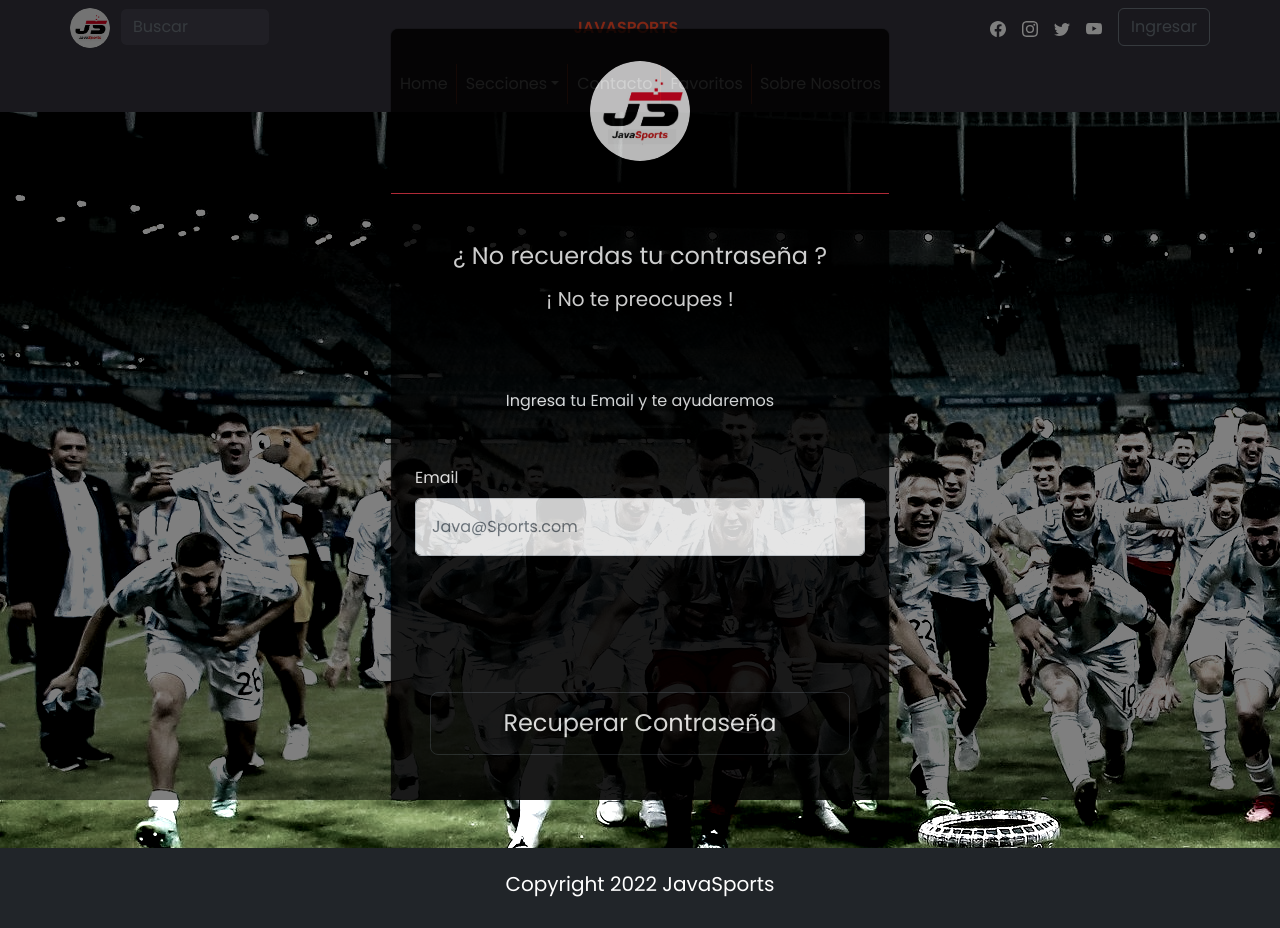
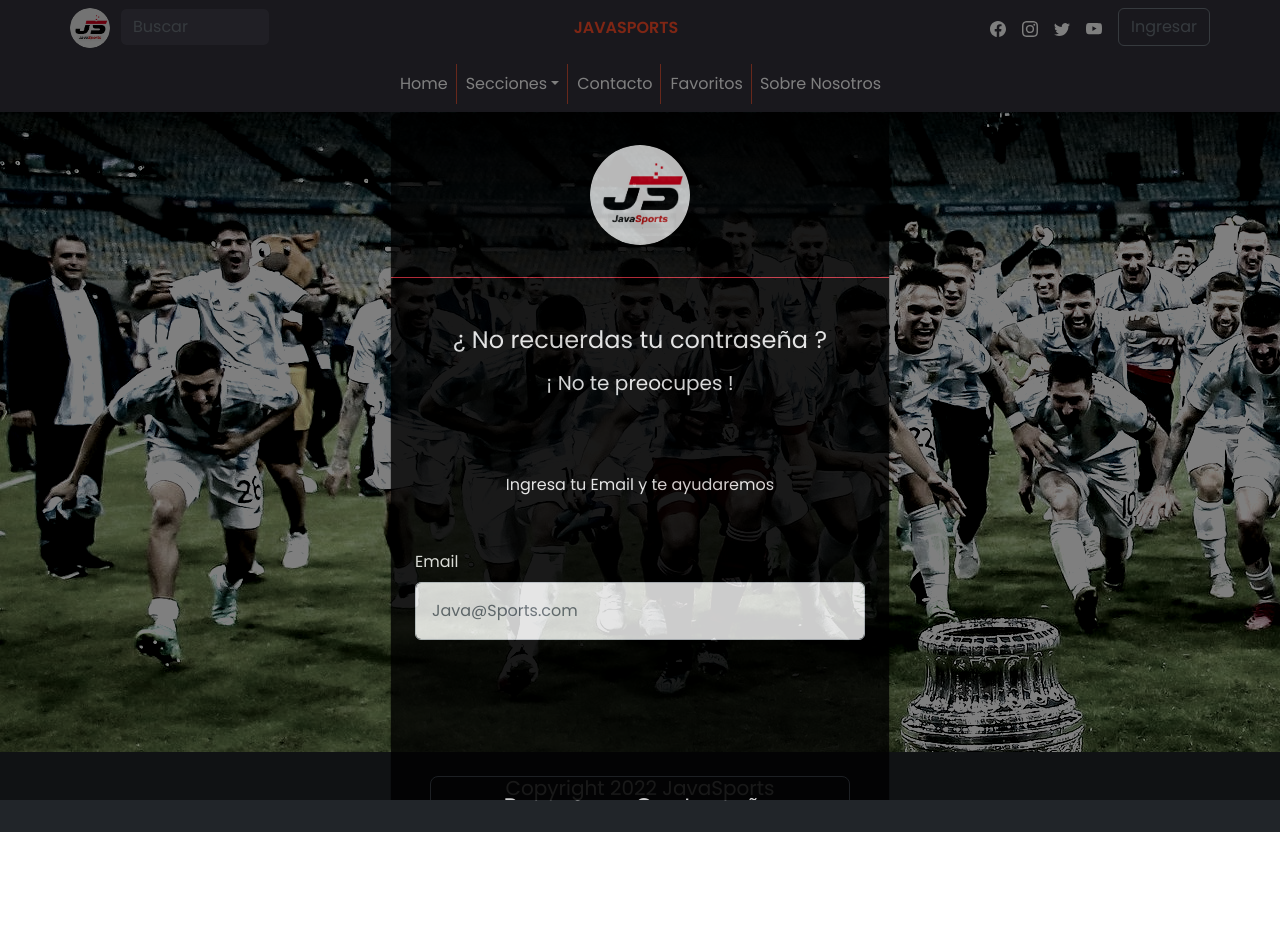
Before and after one commit to AESALVA/JavaSports, a React (Create React App) app: page /PassRecovery in a window 1280 px wide. Shown: the top 928 px of the page. After the commit the page ends 832 px from the top, so only its background shows below. Built offline with nearby package versions, Linux system fonts and the light colour scheme.

Commit message:
styles on PassRecovery for better visual

```diff
--- a/src/components/PassRecovery.jsx
+++ b/src/components/PassRecovery.jsx
@@ -21,7 +21,7 @@ const PassRecovery = () => {
     };
 
   return (<>
-    <div className='FondoPass d-none d-xl-block border-0 mx-auto'>
+    <div className='FondoPass d-none d-xl-block mx-auto'>
         <img className='' src='/img/FondoPass.jpg' /></div>
     <Modal show={show} contentClassName="bg-black ModalPass">
         <Modal.Header className="border-danger bg-black">
--- a/src/styles/styles.css
+++ b/src/styles/styles.css
@@ -21,11 +21,17 @@
 }
 .ModalPass {
   opacity: 0.8;
+  margin-top: 7rem;
 }
 .FondoPass {
-  overflow: hidden;
+  overflow:hidden;
   filter: saturate(20%) contrast(1.7);
-  max-height: 92vh;
+  max-height: 80vh;
+}
+
+.FondoPass img{
+  position: relative;
+  top:-12rem;
 }
 
 /* titulos */
```
